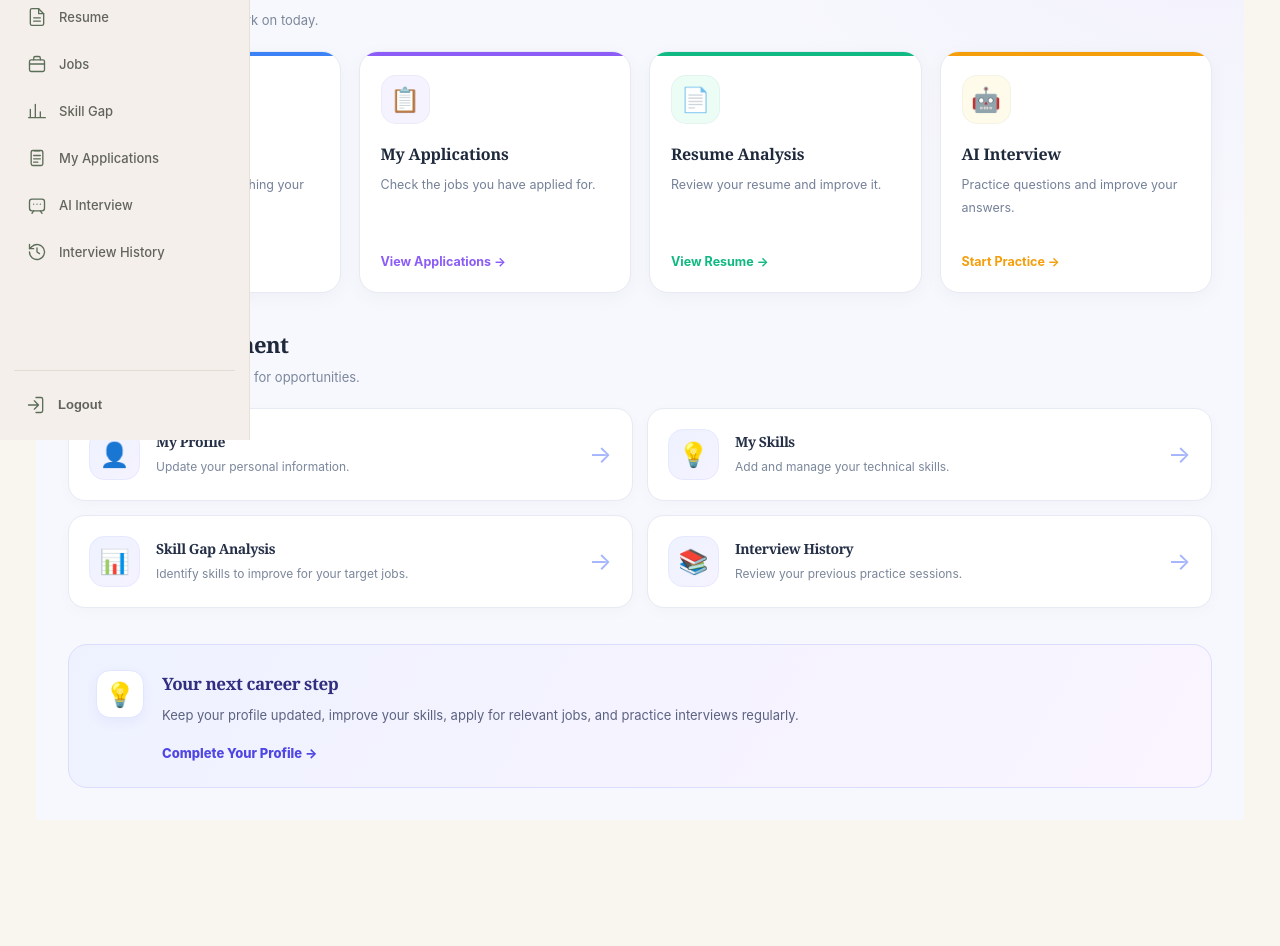
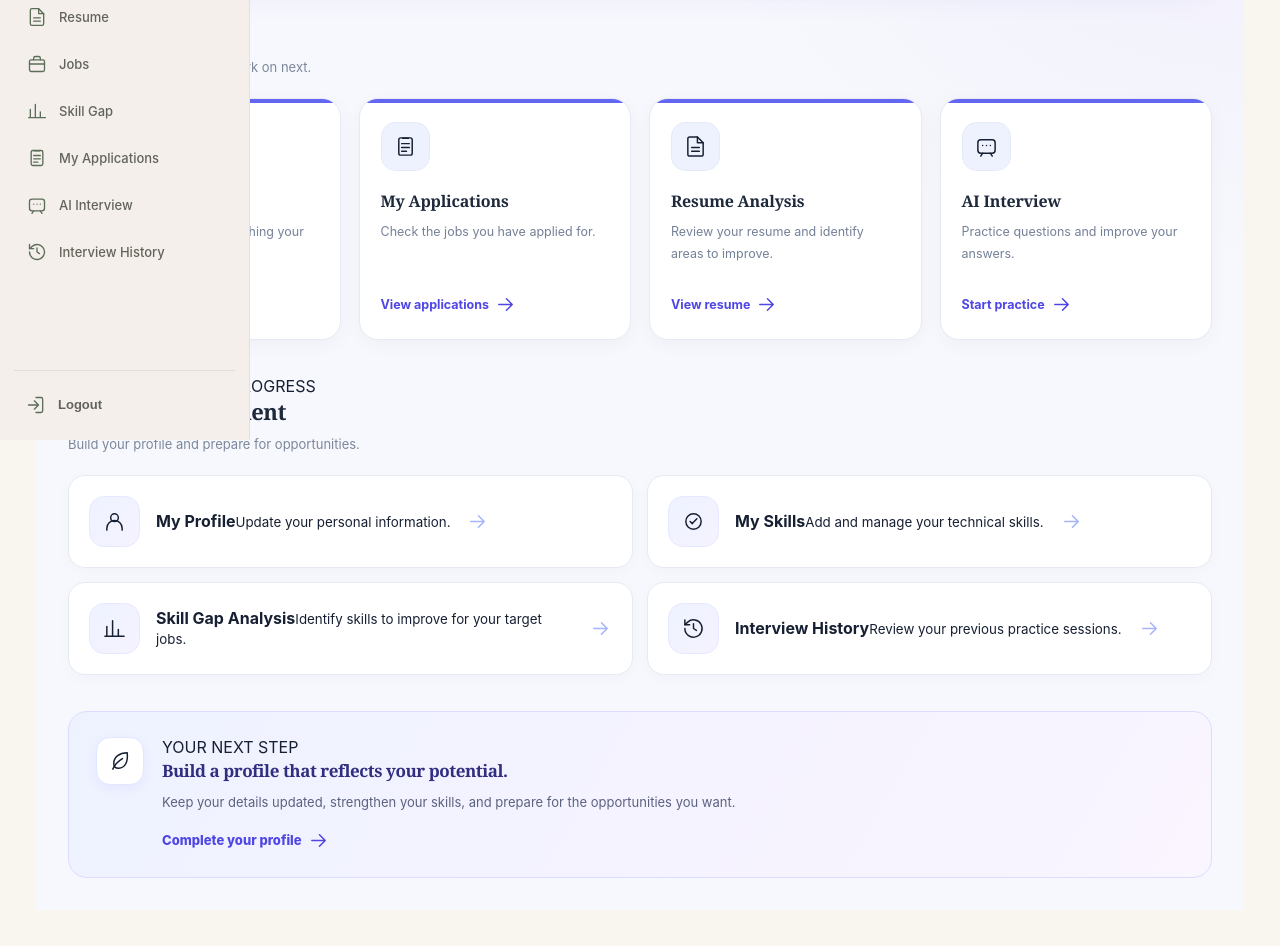
Before and after one commit to Maqdubia/Nexoraa, a React app in the folder frontend/: page /dashboard in a window 1280 px wide. Shown: the part 360-1306 px from the top of the page. Before the commit the page ends 1216 px from the top, so only its background shows below. Built offline with nearby package versions, Linux system fonts and the light colour scheme; sample sign-in values are in the browser's storage; the HTML template or start-up script is replaced by a standard one.

Commit message:
Refactor Dashboard component and update text
Refactor Dashboard component to use icons from a centralized object and improve text clarity.

```diff
--- a/frontend/src/pages/Dashboard.jsx
+++ b/frontend/src/pages/Dashboard.jsx
@@ -1,41 +1,111 @@
 
 import { Link } from "react-router-dom";
-
 import "./Dashboard.css";
 
-function Dashboard() {
+const icons = {
+    jobs: (
+        <>
+            <rect x="3" y="7" width="18" height="14" rx="2" />
+            <path d="M8 7V5a2 2 0 0 1 2-2h4a2 2 0 0 1 2 2v2M3 12h18" />
+        </>
+    ),
+    applications: (
+        <>
+            <rect x="5" y="3" width="14" height="18" rx="2" />
+            <path d="M9 3.5h6M8 9h8M8 13h8M8 17h5" />
+        </>
+    ),
+    resume: (
+        <>
+            <path d="M14 2H6a2 2 0 0 0-2 2v16a2 2 0 0 0 2 2h12a2 2 0 0 0 2-2V8Z" />
+            <path d="M14 2v6h6M8 13h8M8 17h8" />
+        </>
+    ),
+    interview: (
+        <>
+            <rect x="3" y="5" width="18" height="14" rx="3" />
+            <path d="M8 19l-2 3M16 19l2 3M8 11h.01M12 11h.01M16 11h.01" />
+        </>
+    ),
+    profile: (
+        <>
+            <circle cx="12" cy="8" r="4" />
+            <path d="M4 21v-2a8 8 0 0 1 16 0v2" />
+        </>
+    ),
+    skills: (
+        <>
+            <circle cx="12" cy="12" r="8" />
+            <path d="m8.5 12 2.2 2.2 4.8-5" />
+        </>
+    ),
+    analytics: (
+        <>
+            <path d="M4 20V10M10 20V4M16 20v-7M22 20H2" />
+        </>
+    ),
+    history: (
+        <>
+            <path d="M3 12a9 9 0 1 0 3-6.7L3 8" />
+            <path d="M3 3v5h5M12 7v5l3 2" />
+        </>
+    ),
+    arrow: <path d="M5 12h14M13 6l6 6-6 6" />,
+    leaf: (
+        <>
+            <path d="M19 4C11 4 5 8 5 15c0 3 2 5 5 5 7 0 10-7 9-16Z" />
+            <path d="M4 21c2-5 5-8 10-11" />
+        </>
+    ),
+};
+
+function DashboardIcon({ name, className = "" }) {
+    return (
+        <svg
+            className={className}
+            viewBox="0 0 24 24"
+            width="23"
+            height="23"
+            fill="none"
+            stroke="currentColor"
+            strokeWidth="1.55"
+            strokeLinecap="round"
+            strokeLinejoin="round"
+            aria-hidden="true"
+        >
+            {icons[name]}
+        </svg>
+    );
+}
+
 const overviewCards = [
     {
         title: "Find Jobs",
         description: "Explore opportunities matching your skills.",
-            icon: "💼",
+        icon: "jobs",
         link: "/jobs",
-            button: "Explore Jobs",
-            color: "blue",
+        button: "Explore jobs",
     },
     {
         title: "My Applications",
         description: "Check the jobs you have applied for.",
-            icon: "📋",
+        icon: "applications",
         link: "/my-applications",
-            button: "View Applications",
-            color: "purple",
+        button: "View applications",
     },
     {
         title: "Resume Analysis",
-            description: "Review your resume and improve it.",
-            icon: "📄",
+        description: "Review your resume and identify areas to improve.",
+        icon: "resume",
         link: "/resume",
-            button: "View Resume",
-            color: "green",
+        button: "View resume",
     },
     {
         title: "AI Interview",
         description: "Practice questions and improve your answers.",
-            icon: "🤖",
+        icon: "interview",
         link: "/ai-interview",
-            button: "Start Practice",
-            color: "orange",
+        button: "Start practice",
     },
 ];
 
@@ -43,89 +113,100 @@ function Dashboard() {
     {
         title: "My Profile",
         description: "Update your personal information.",
-            icon: "👤",
+        icon: "profile",
         link: "/profile",
     },
     {
         title: "My Skills",
         description: "Add and manage your technical skills.",
-            icon: "💡",
+        icon: "skills",
         link: "/skills",
     },
     {
         title: "Skill Gap Analysis",
         description: "Identify skills to improve for your target jobs.",
-            icon: "📊",
+        icon: "analytics",
         link: "/skill-gap",
     },
     {
         title: "Interview History",
         description: "Review your previous practice sessions.",
-            icon: "📚",
+        icon: "history",
         link: "/interview-history",
     },
 ];
 
+function Dashboard() {
     return (
         <div className="dashboard-page">
-            {/* Welcome section */}
             <section className="dashboard-welcome">
-                <div>
+                <div className="dashboard-welcome-copy">
                     <span className="dashboard-label">
-                        NEXORA CAREER PLATFORM
+                        YOUR NEXT CHAPTER
                     </span>
 
-                    <h1>Welcome to Your Dashboard 👋</h1>
+                    <h1>Make your next move count.</h1>
 
                     <p>
-                        Manage your career profile, discover jobs, improve
-                        your skills, and prepare for interviews.
+                        Manage your career profile, discover opportunities,
+                        strengthen your skills, and prepare for interviews.
                     </p>
                 </div>
 
-                <div className="dashboard-welcome-icon">🚀</div>
+                <div className="dashboard-welcome-mark" aria-hidden="true">
+                    <DashboardIcon name="leaf" />
+                </div>
             </section>
 
-            {/* Overview cards */}
             <section className="dashboard-section">
                 <div className="dashboard-section-heading">
                     <div>
-                        <h2>Career Overview</h2>
-                        <p>Choose what you want to work on today.</p>
+                        <span className="dashboard-eyebrow">
+                            YOUR CAREER
+                        </span>
+                        <h2>Career overview</h2>
+                        <p>Choose what you want to work on next.</p>
                     </div>
                 </div>
 
                 <div className="dashboard-overview-grid">
                     {overviewCards.map((card) => (
-                        <div
-                            className={`dashboard-card ${card.color}`}
+                        <article
+                            className="dashboard-card"
                             key={card.title}
                         >
                             <div className="dashboard-card-icon">
-                                {card.icon}
+                                <DashboardIcon name={card.icon} />
                             </div>
 
                             <h3>{card.title}</h3>
-
                             <p>{card.description}</p>
 
                             <Link
                                 to={card.link}
                                 className="dashboard-card-link"
                             >
-                                {card.button} →
+                                {card.button}
+                                <DashboardIcon
+                                    name="arrow"
+                                    className="dashboard-link-arrow"
+                                />
                             </Link>
-                        </div>
+                        </article>
                     ))}
                 </div>
             </section>
 
-            {/* Career actions */}
             <section className="dashboard-section">
                 <div className="dashboard-section-heading">
                     <div>
-                        <h2>Career Development</h2>
-                        <p>Build your profile and prepare for opportunities.</p>
+                        <span className="dashboard-eyebrow">
+                            SMALL STEPS, REAL PROGRESS
+                        </span>
+                        <h2>Career development</h2>
+                        <p>
+                            Build your profile and prepare for opportunities.
+                        </p>
                     </div>
                 </div>
 
@@ -137,34 +218,44 @@ function Dashboard() {
                             key={action.title}
                         >
                             <span className="dashboard-action-icon">
-                                {action.icon}
+                                <DashboardIcon name={action.icon} />
                             </span>
 
-                            <div>
-                                <h3>{action.title}</h3>
-                                <p>{action.description}</p>
-                            </div>
+                            <span className="dashboard-action-copy">
+                                <strong>{action.title}</strong>
+                                <small>{action.description}</small>
+                            </span>
 
-                            <span className="dashboard-arrow">→</span>
+                            <DashboardIcon
+                                name="arrow"
+                                className="dashboard-arrow"
+                            />
                         </Link>
                     ))}
                 </div>
             </section>
 
-            {/* Getting started */}
             <section className="dashboard-tip">
-                <div className="dashboard-tip-icon">💡</div>
+                <div className="dashboard-tip-icon">
+                    <DashboardIcon name="leaf" />
+                </div>
 
-                <div>
-                    <h3>Your next career step</h3>
+                <div className="dashboard-tip-copy">
+                    <span className="dashboard-eyebrow">
+                        YOUR NEXT STEP
+                    </span>
+                    <h3>Build a profile that reflects your potential.</h3>
                     <p>
-                        Keep your profile updated, improve your skills,
-                        apply for relevant jobs, and practice interviews
-                        regularly.
+                        Keep your details updated, strengthen your skills,
+                        and prepare for the opportunities you want.
                     </p>
 
                     <Link to="/education" className="dashboard-tip-link">
-                        Complete Your Profile →
+                        Complete your profile
+                        <DashboardIcon
+                            name="arrow"
+                            className="dashboard-link-arrow"
+                        />
                     </Link>
                 </div>
             </section>
```
Lines whose indentation alone changed are shown as unchanged.
